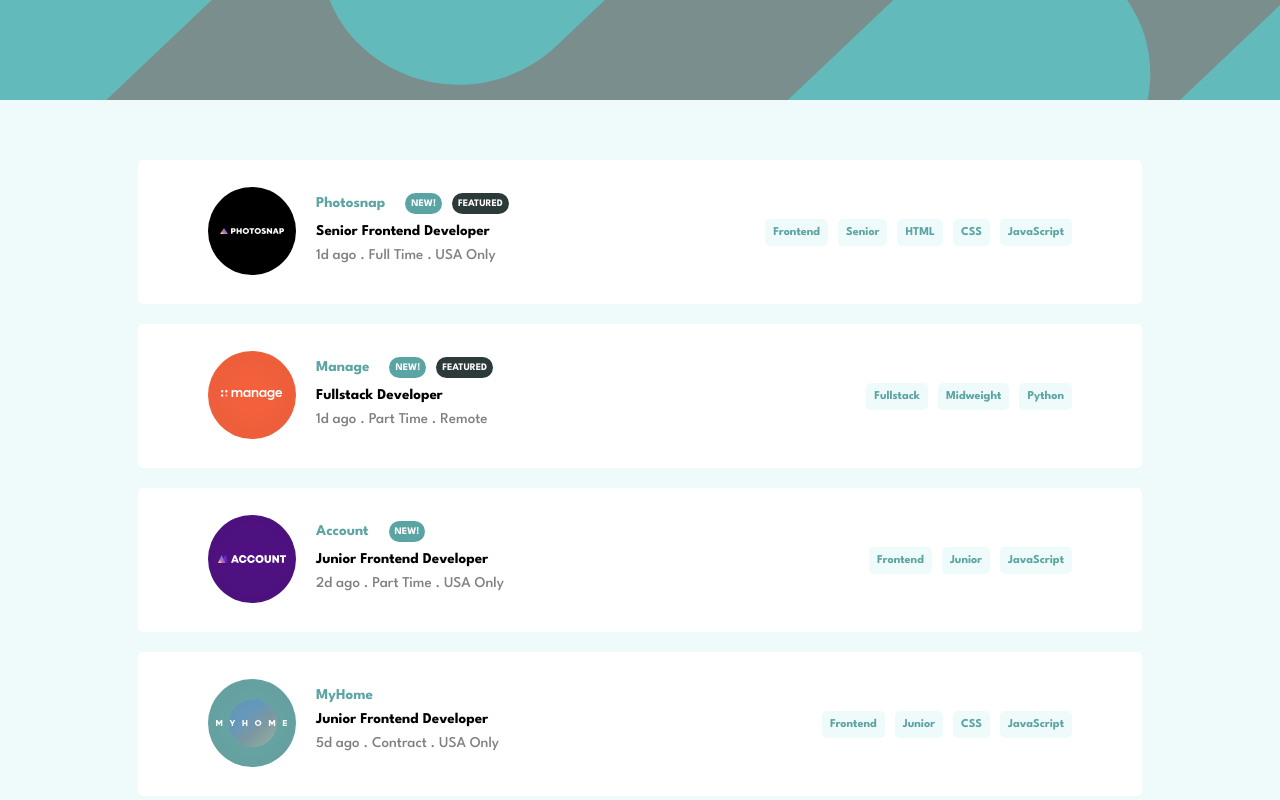
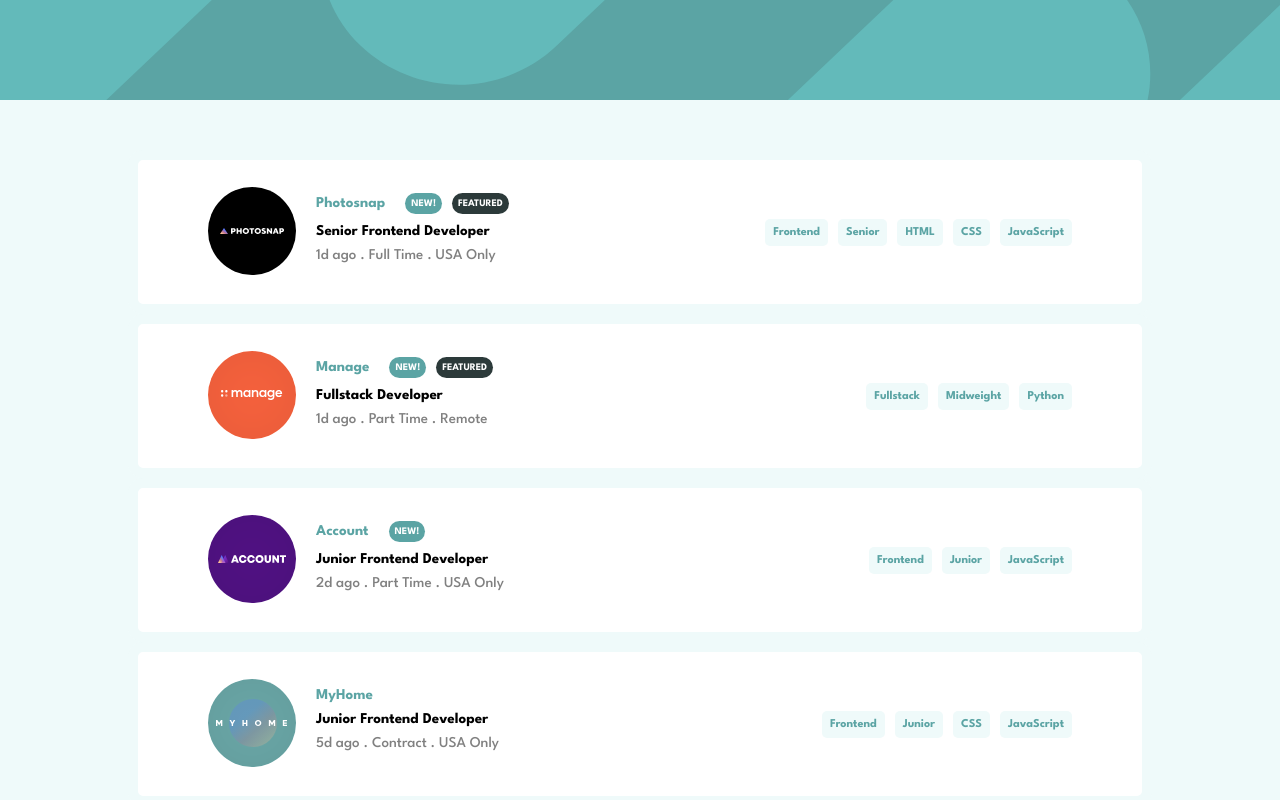
Before and after one commit to Naren-ReactDev/joblistingsapp, a React (Create React App) app: page / in a window 1280 px wide. Shown: the top 800 px of the page. Built offline with nearby package versions, Linux system fonts and the light colour scheme.

Commit message:
header backgroud color

```diff
--- a/src/App.css
+++ b/src/App.css
@@ -9,7 +9,7 @@
 
 .header{
 background-image: url("./images/bg-header-desktop.svg");
-background-color: hsl(180, 8%, 52%);
+background-color:hsl(180 29% 50%);
 height: 100px;
 position: relative;
 
```
